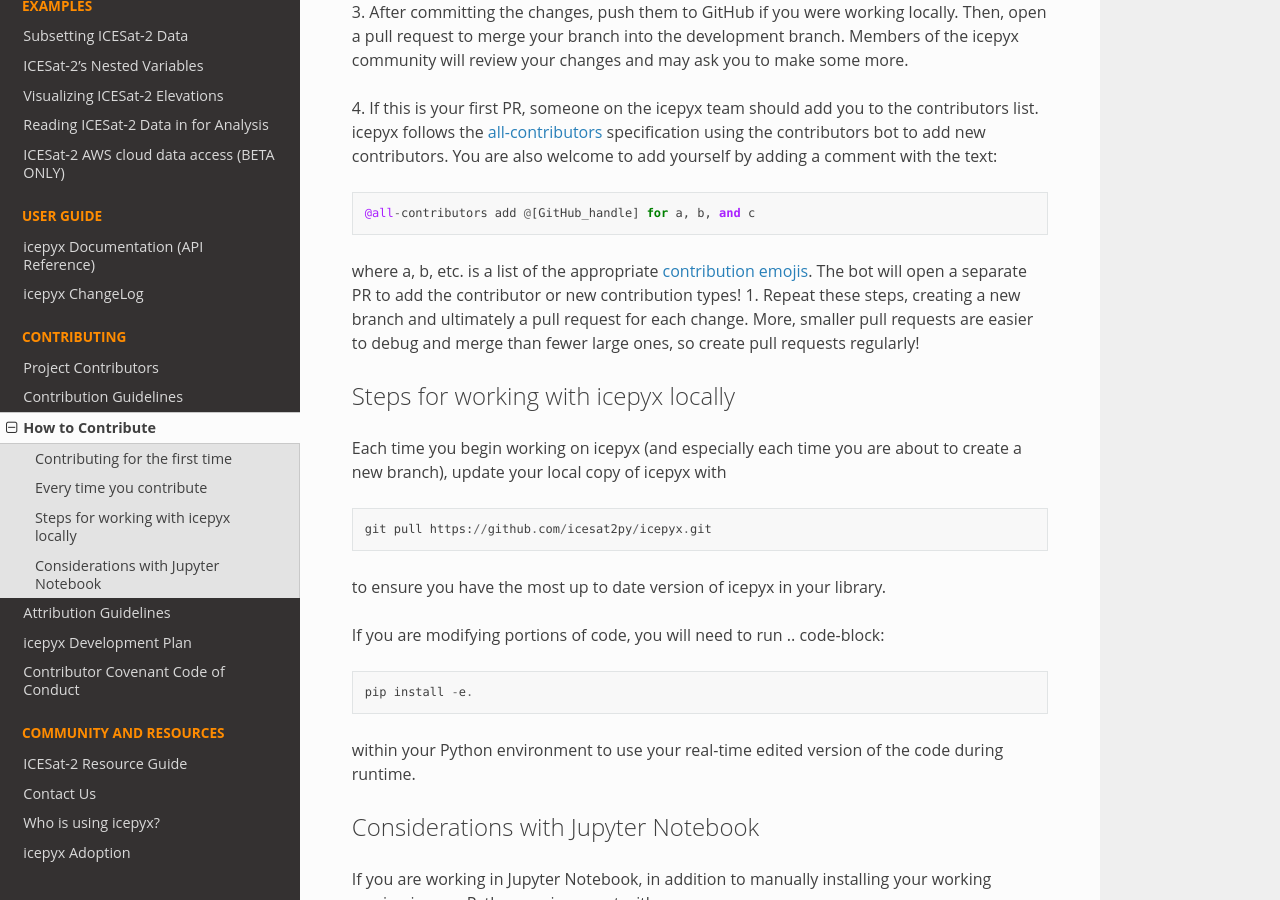
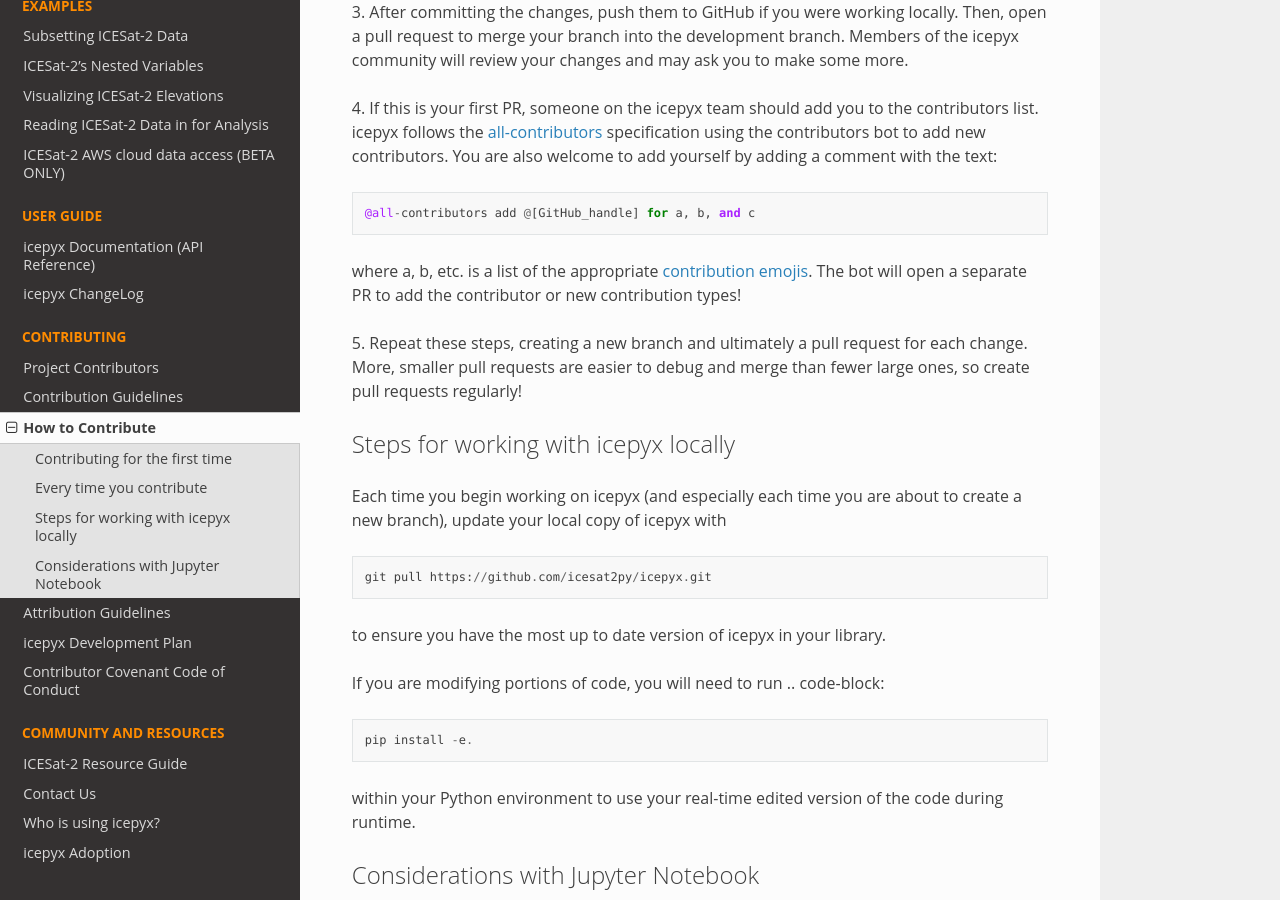
Before and after one commit to icesat2py/icepyx, a Sphinx documentation site: the page built from doc/source/contributing/how_to_contribute.rst, in a window 1280 px wide and 900 px high, scrolled down 1016 px. Built offline with Sphinx 7.4.7 and the Read the Docs theme 2.0.0, drawn with Linux system fonts in a browser that asks for light colours; pages that are not in the unit, such as notebooks, are missing from menus; the version number could not be read and is left out.

Commit message:
last list item

```diff
--- a/doc/source/contributing/how_to_contribute.rst
+++ b/doc/source/contributing/how_to_contribute.rst
@@ -56,7 +56,8 @@
 
 where a, b, etc. is a list of the appropriate `contribution emojis <https://allcontributors.org/docs/en/emoji-key>`_.
 The bot will open a separate PR to add the contributor or new contribution types!
-1. Repeat these steps, creating a new branch and ultimately a pull request for each change.
+
+5. Repeat these steps, creating a new branch and ultimately a pull request for each change.
 More, smaller pull requests are easier to debug and merge than fewer large ones, so create pull requests regularly!
 
 
```
